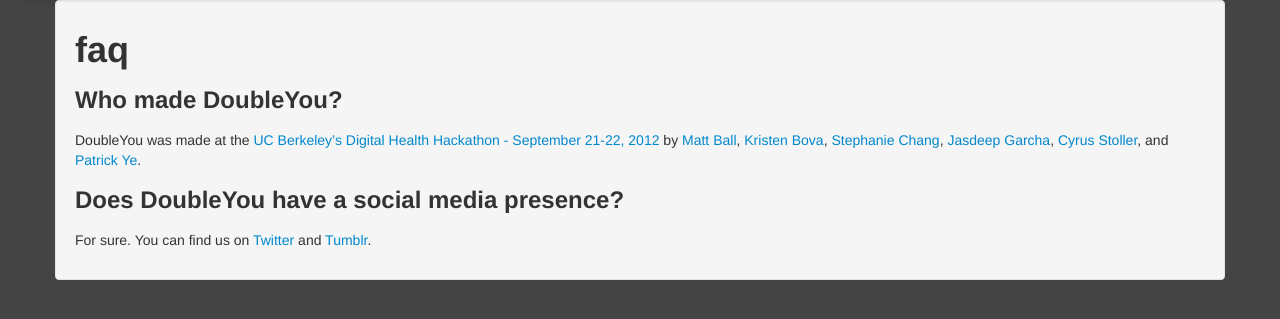
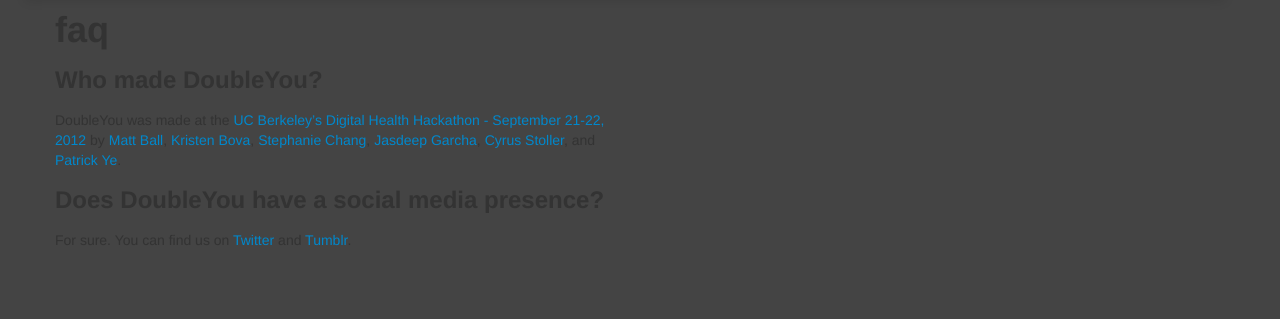
Before and after one commit to yosemitebandit/doubleyou, a Flask app: page /faq in a window 1280 px wide. Shown: the part 41-360 px from the top of the page. Run offline with Flask 2, Linux system fonts and the light colour scheme; parts of the project's set-up code (start-up, migrations or seed data) failed here and were passed over; some libraries are stand-ins or nearby versions.

Commit message:
Reformatting the faq page

```diff
--- a/templates/faq.html
+++ b/templates/faq.html
@@ -1,7 +1,8 @@
 {% extends "base.html" %}
 
 {% block body %}
-<div class="well">
+<div class='row' id='box'>
+    <div class='span6'>
         <h1>faq</h1>
 
         <h3>Who made DoubleYou?</h3>
@@ -24,4 +25,5 @@
           <a href="http://mydoubleyou.tumblr.com" target="_blank">Tumblr</a>.
         </p>
     </div>
+</div>
 {% endblock %}
```
Lines whose indentation alone changed are shown as unchanged.
